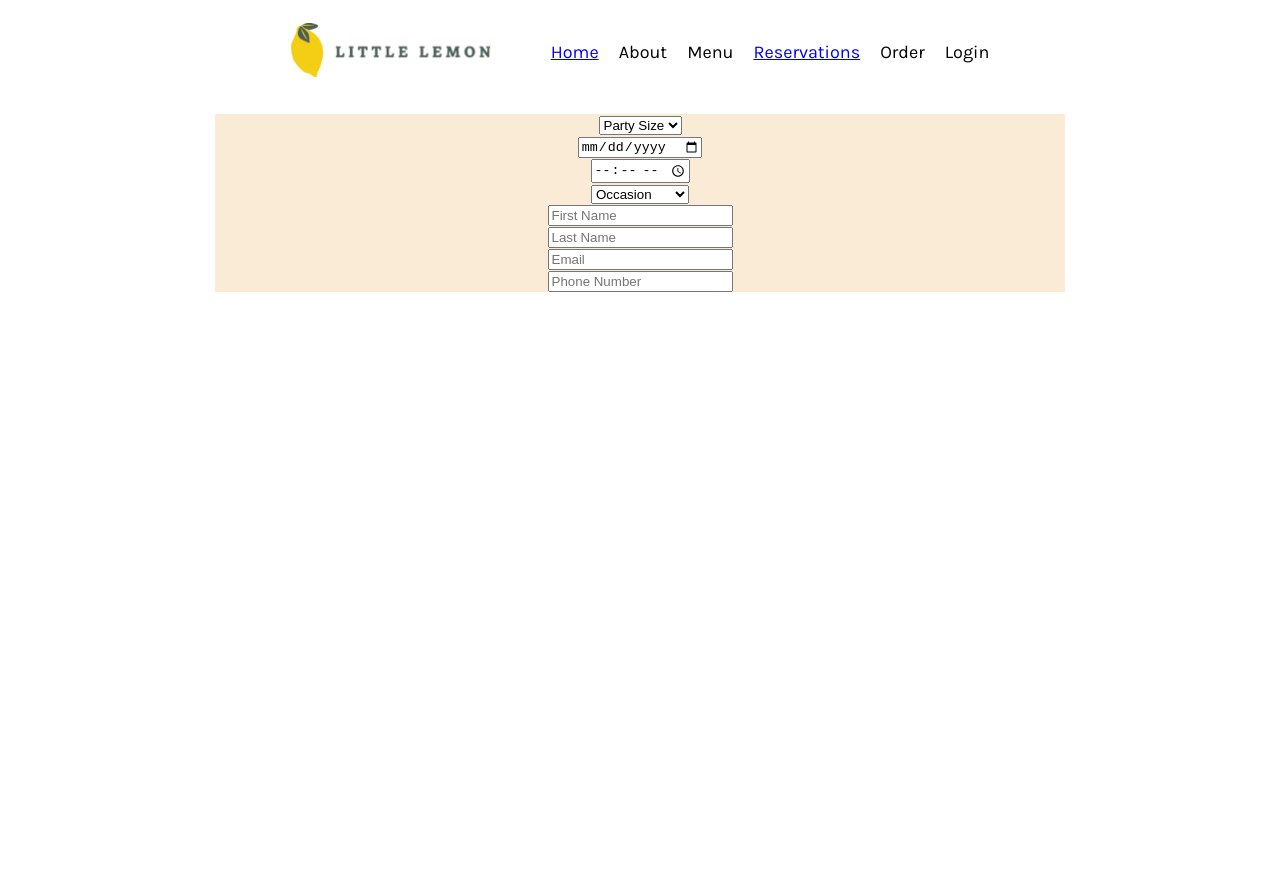
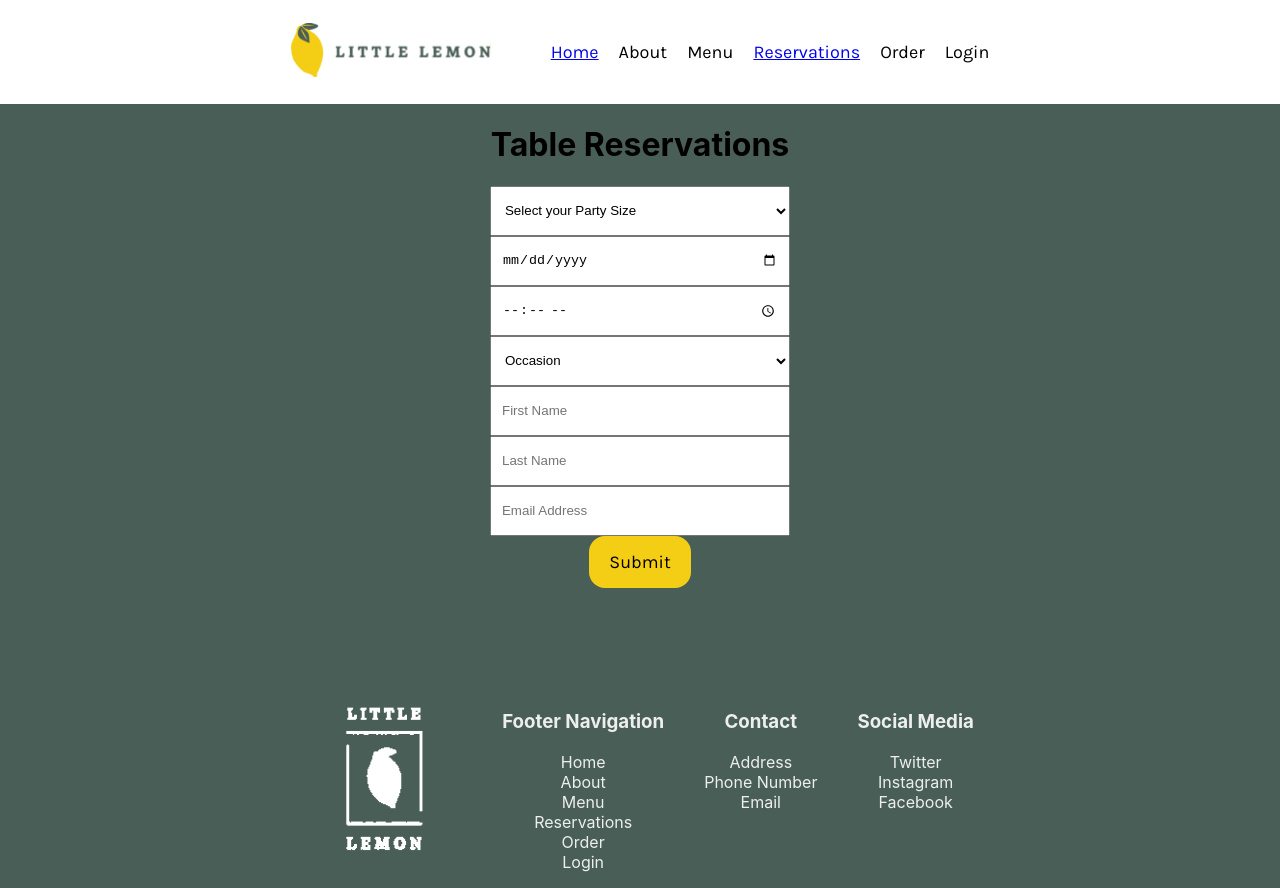
Before and after one commit to scottngocbui/littlelemonwebsite, a React (Create React App) app: page /reservation in a window 1280 px wide. Before the commit the page ends 800 px from the top, so only its background shows below. Built offline with nearby package versions, Linux system fonts and the light colour scheme; a web font is replaced by a local one.

Commit message:
Included Formik components and revised forms

```diff
--- a/package.json
+++ b/package.json
@@ -6,13 +6,15 @@
     "@testing-library/jest-dom": "^5.16.5",
     "@testing-library/react": "^13.4.0",
     "@testing-library/user-event": "^13.5.0",
+    "formik": "^2.2.9",
     "react": "^18.2.0",
     "react-dom": "^18.2.0",
     "react-icons": "^4.7.1",
     "react-router-dom": "^6.8.1",
     "react-scripts": "5.0.1",
     "styled-components": "^5.3.6",
-    "web-vitals": "^2.1.4"
+    "web-vitals": "^2.1.4",
+    "yup": "^1.0.0"
   },
   "scripts": {
     "start": "react-scripts start",
--- a/src/App.css
+++ b/src/App.css
@@ -2,7 +2,7 @@
   text-align: center;
   display: grid;
   grid-template-columns: repeat(12,1fr);
-  gap: 10px;
+  position: relative;
 }
 
 button {
--- a/src/components/About/About.css
+++ b/src/components/About/About.css
@@ -4,6 +4,8 @@
     display: grid;
     grid-template-columns: repeat(12, 1fr);
     gap: 10px;
+    padding-top: 50px;
+    padding-bottom: 250px;
 }
 
 .about-main {
--- a/src/components/Footer/Footer.css
+++ b/src/components/Footer/Footer.css
@@ -1,9 +1,10 @@
 .footer-main {
+    position: absolute;
     background-color: #495E57;
-    grid-row: 6;
-    grid-column: 1 / span 12;
+    width: 100%;
     display: flex;
     justify-content: center;
+    bottom: 0;
 }
 
 .footer-logo {
--- /dev/null
+++ b/src/components/Form/ReservationForm.css
@@ -0,0 +1,6 @@
+input, select {
+    box-sizing: border-box;
+    padding: 10px;
+    height: 50px;
+    width: 300px;
+}
--- a/src/components/Form/ReservationForm.js
+++ b/src/components/Form/ReservationForm.js
@@ -1,9 +1,37 @@
+import { Formik, Form, Field, ErrorMessage, useFormik } from 'formik';
+import "./ReservationForm.css";
+import * as Yup from 'yup';
+import { createRoutesFromChildren } from 'react-router-dom';
+
 function ReservationForm() {
-    return (
-            <form>
-                <label>
+    return(
+        <Formik
+            initialValues={{
+                firstName: '',
+                lastName: '',
+                email: ''
+            }}
+            validationSchema={Yup.object({
+                firstName: Yup.string()
+                    .required('Please enter your First Name'),
+                lastName: Yup.string()
+                    .required('Please enter your Last Name'),
+                email: Yup.string()
+                    .email('Invalid email address')
+                    .required('Please enter your Email Address'),
+            })}
+            onSubmit={(values, {setSubmitting}) =>{
+                setTimeout(() => {
+                    alert(JSON.stringify(values, null, 2));
+                    setSubmitting(false);
+                }, 400)
+            }}
+        >
+            {formik => (
+                <form onSubmit={formik.handleSubmit}>
+                    <h1>Table Reservations</h1>
                     <select>
-                        <option value="" disabled selected>Party Size</option>
+                        <option value="" disabled selected>Select your Party Size</option>
                         <option>1</option>
                         <option>2</option>
                         <option>3</option>
@@ -15,61 +43,67 @@ function ReservationForm() {
                         <option>9</option>
                         <option>10</option>
                     </select>
-                </label>
                     <br />
-                <label>
+
                     <input
+                        id="date"
+                        name="date"
                         type="date"
-                        placeholder="date"
+                        placeholder='Date'
                     />
-                </label>
                     <br />
-                <label>
+
                     <input
+                        id="time"
+                        name="time"
                         type="time"
-                        placeholder="time"
                     />
-                </label>
                     <br />
-                <label>
+
                     <select>
                         <option value="" disabled selected>Occasion</option>
                         <option>Birthday</option>
+                        <option>Anniversary</option>
                         <option>Engagement</option>
-                        <option>Anniversary</option>
                     </select>
-                </label>
                     <br />
-                <label>
+
                     <input
+                        id="firstName"
+                        name="firstName"
                         type="text"
-                        placeholder="First Name"
+                        placeholder='First Name'
+                        {...formik.getFieldProps('firstName')}
                     />
-                </label>
+                    {formik.touched.firstName && formik.errors.firstName ? <div>{formik.errors.firstName}</div> : null}
                     <br />
-                <label>
+
                     <input
+                        id="lastName"
+                        name="lastName"
                         type="text"
-                        placeholder="Last Name"
+                        placeholder='Last Name'
+                        {...formik.getFieldProps('lastName')}
                     />
-                </label>
+                    {formik.touched.lastName && formik.errors.lastName ? <div>{formik.errors.lastName}</div> : null}
                     <br />
-                <label>
+
                     <input
-                        type="text"
-                        placeholder="Email"
+                        id="email"
+                        name="email"
+                        type="email"
+                        placeholder='Email Address'
+                        {...formik.getFieldProps('email')}
                     />
-                </label>
+                    {formik.touched.email && formik.errors.email ? <div>{formik.errors.email}</div> : null}
                     <br />
-                <label>
-                    <input
-                        type="text"
-                        placeholder="Phone Number"
-                    />
-                </label>
+
+                    <button type="submit">Submit</button>
+
                 </form>
-
+            )}
+        </Formik>
     );
-}
+};
 
 export default ReservationForm;
--- a/src/pages/Home/Home.js
+++ b/src/pages/Home/Home.js
@@ -12,7 +12,6 @@ function Home() {
             <Specials />
             <Testimonials />
             <About />
-            <Footer />
         </div>
     );
 }
--- a/src/pages/Layout.js
+++ b/src/pages/Layout.js
@@ -1,5 +1,6 @@
 import '../App.css'
 import Nav from '../components/NavBar/Nav';
+import Footer from '../components/Footer/Footer';
 import { Outlet } from 'react-router-dom';
 
 function Layout() {
@@ -8,6 +9,7 @@ function Layout() {
     <div className="App">
       <Nav />
       <Outlet />
+      <Footer />
     </div>
   );
 }
--- a/src/pages/Reservations/Reservations.css
+++ b/src/pages/Reservations/Reservations.css
@@ -1,10 +1,11 @@
 .Reservation {
     display: flex;
     grid-row: 2;
-    grid-column: 3/span 8;
+    grid-column: 1/span 12;
     align-items: center;
     justify-content: center;
-    background-color: antiquewhite;
+    background-color: #495E57;
+    padding-bottom: 300px;
 }
 
 /* ============== MEDIA QUERIES (MEDIUM DEVICES) ============== */
```
Also changed, not shown: src/components/Header/Header.css (deleted, +0 -20 lines), 1 other file (tests, documents, lock files or other folders). Lines whose indentation alone changed are shown as unchanged.
